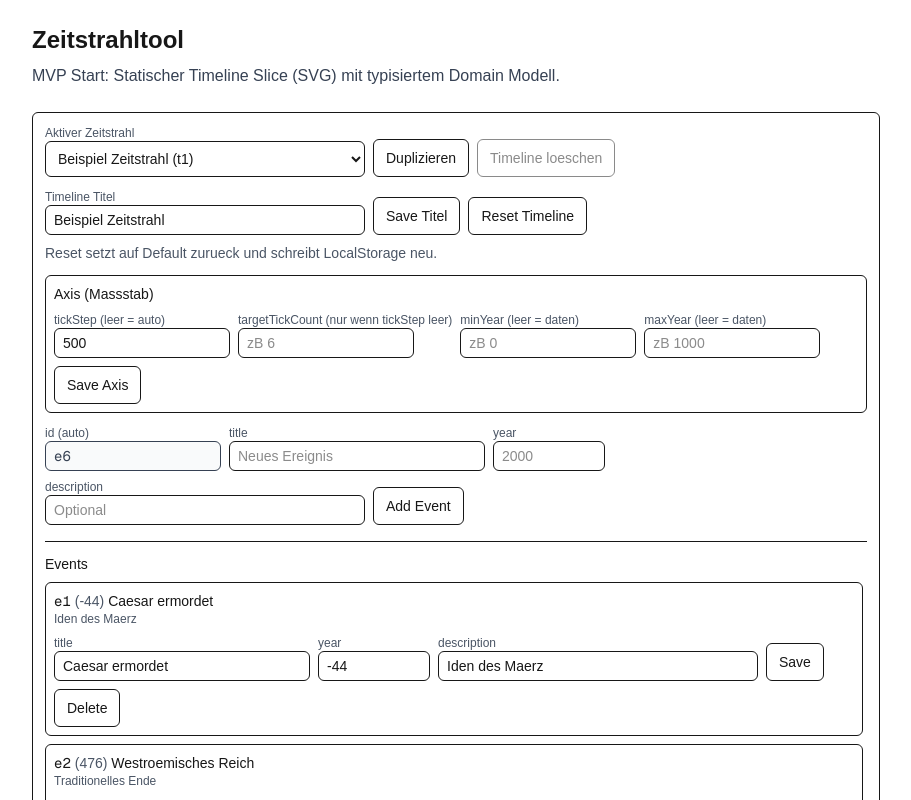
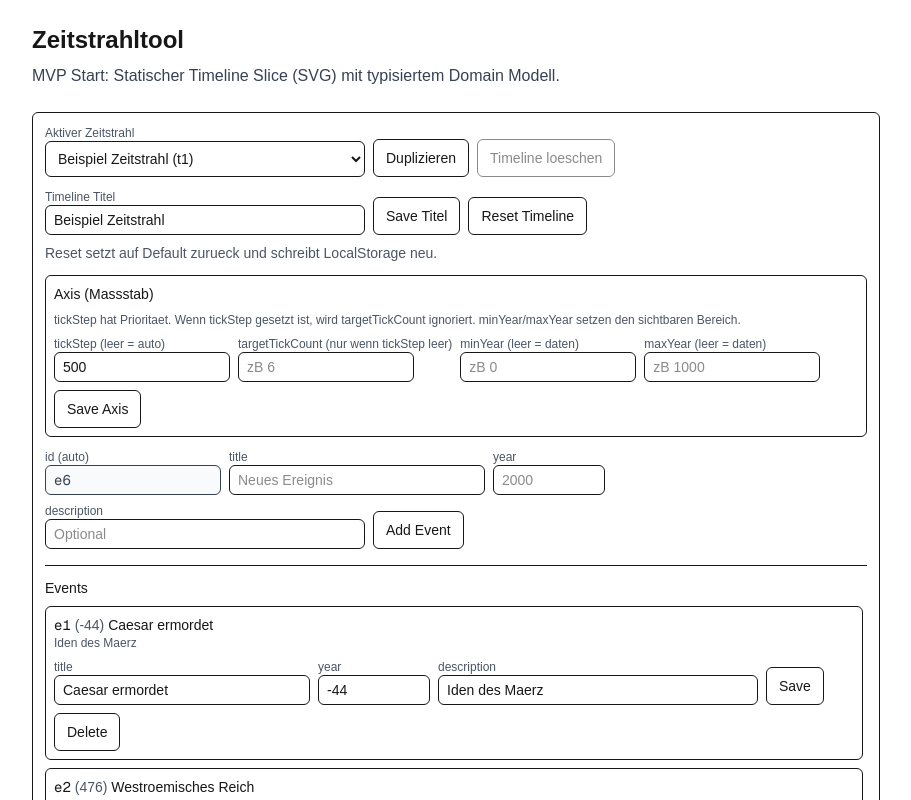
Before and after one commit to theAC1/Zeitstrahltool, a Next.js app in the folder web/: page / in a window 1280 px wide. Shown: the top 800 px of the page, without its empty margins (184-1095 px from the left). Built offline with nearby package versions, Linux system fonts and the light colour scheme.

Commit message:
ux: add hint for tickStep and targetTickCount

```diff
--- a/web/src/components/timeline/TimelineControls.tsx
+++ b/web/src/components/timeline/TimelineControls.tsx
@@ -129,6 +129,10 @@ function AxisControls(props: {
   return (
     <div className="mb-3 rounded-md border p-2">
       <div className="mb-2 text-sm font-medium">Axis (Massstab)</div>
+
+      <div className="mb-2 text-xs text-gray-600">
+        tickStep hat Prioritaet. Wenn tickStep gesetzt ist, wird targetTickCount ignoriert. minYear/maxYear setzen den sichtbaren Bereich.
+      </div>
 
       <div className="flex flex-wrap items-end gap-2">
         <div className="flex flex-col">
```
